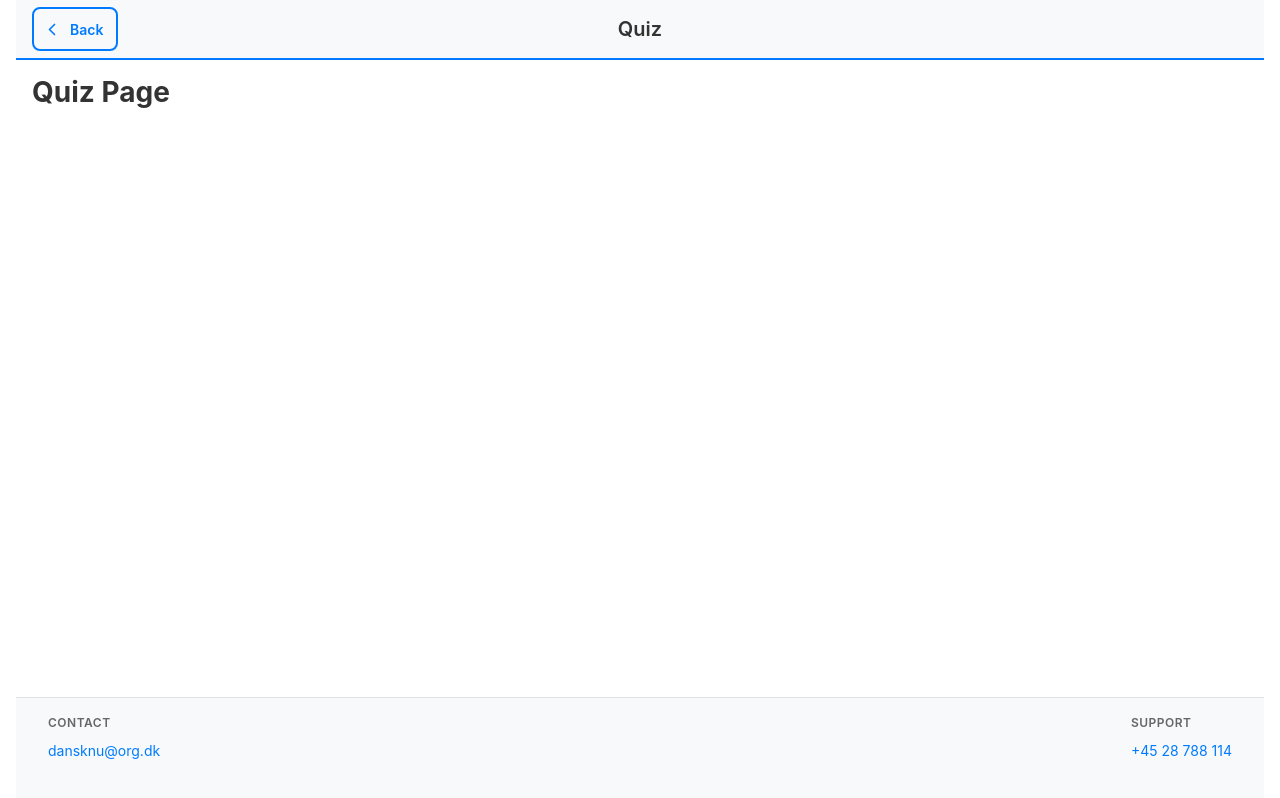
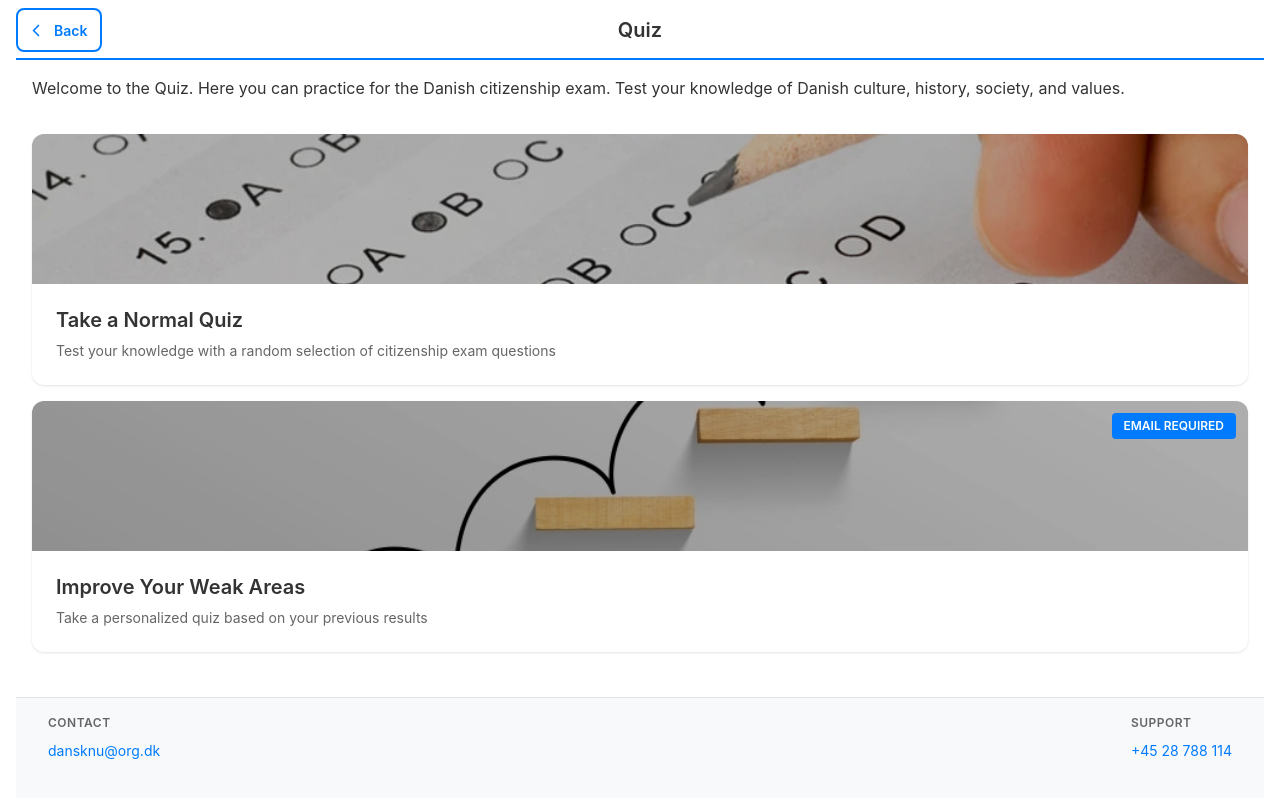
Before and after one commit to Flex-Wrap/DanskNu, a React (Vite) app: page /DanskNu/quiz in a window 1280 px wide. Built offline with nearby package versions, Linux system fonts and the light colour scheme.

Commit message:
doing maximal maximization of the maximum max :D I tested with lighthouse until I could get 97 and 94 out of a hundred in the performance and accessibility

```diff
--- a/index.html
+++ b/index.html
@@ -3,6 +3,9 @@
   <head>
     <meta charset="UTF-8" />
     <link rel="icon" type="image/svg+xml" href="/vite.svg" />
+    <link rel="preload" as="image" href="/DanskNu/assets/quizz.webp" type="image/webp">
+    <link rel="preload" as="image" href="/DanskNu/assets/info-dokk1.webp" type="image/webp">
+    <link rel="preload" as="image" href="/DanskNu/assets/news.webp" type="image/webp">
     <meta name="viewport" content="width=device-width, initial-scale=1.0" />
     <title>dansknu</title>
   </head>
--- a/src/components/Accordion.module.css
+++ b/src/components/Accordion.module.css
@@ -24,6 +24,11 @@
 
 .trigger:active {
   background-color: #e9ecef;
+}
+
+.trigger:focus-visible {
+  outline: 2px solid var(--primary-blue);
+  outline-offset: -2px;
 }
 
 .icon {
--- a/src/components/BackButton.module.css
+++ b/src/components/BackButton.module.css
@@ -17,12 +17,17 @@
   min-height: 44px;
   font-family: inherit;
   position: absolute;
-  left: 1rem;
+  left: 0;
 }
 
 .backButton:active {
   background-color: var(--primary-blue);
   color: #fff;
+}
+
+.backButton:focus-visible {
+  outline: 2px solid var(--primary-blue);
+  outline-offset: 2px;
 }
 
 .arrow {
--- a/src/components/InfoCard.module.css
+++ b/src/components/InfoCard.module.css
@@ -14,6 +14,11 @@
 
 .card:active {
   box-shadow: 0 4px 12px rgba(0, 0, 0, 0.12), 0 2px 4px rgba(0, 0, 0, 0.08);
+}
+
+.card:focus-visible {
+  outline: 2px solid var(--primary-blue);
+  outline-offset: -2px;
 }
 
 .content {
--- a/src/components/Modal.module.css
+++ b/src/components/Modal.module.css
@@ -76,6 +76,11 @@
   background-color: #f0f0f0;
 }
 
+.closeButton:focus-visible {
+  outline: 2px solid var(--primary-blue);
+  outline-offset: -2px;
+}
+
 .content {
   padding: 1.5rem;
 }
--- a/src/components/NavigationCard.module.css
+++ b/src/components/NavigationCard.module.css
@@ -15,6 +15,11 @@
 
 .card:active {
   box-shadow: 0 4px 12px rgba(0, 0, 0, 0.12), 0 2px 4px rgba(0, 0, 0, 0.08);
+}
+
+.card:focus-visible {
+  outline: 2px solid #007bff;
+  outline-offset: -2px;
 }
 
 .image {
--- a/src/components/NavigationCard.tsx
+++ b/src/components/NavigationCard.tsx
@@ -12,7 +12,14 @@ interface NavigationCardProps {
 export default function NavigationCard({ to, title, description, image, imageAlt }: NavigationCardProps) {
   return (
     <Link to={to} className={styles.card}>
-      <img src={image} alt={imageAlt} className={styles.image} />
+      <img
+        src={image}
+        alt={imageAlt}
+        className={styles.image}
+        width={400}
+        height={150}
+        loading="lazy"
+      />
       <div className={styles.content}>
         <h2 className={styles.title}>{title}</h2>
         <p className={styles.description}>{description}</p>
--- a/src/index.css
+++ b/src/index.css
@@ -56,11 +56,21 @@ body {
   align-items: center;
   gap: 1rem;
   padding: 0.75rem 1rem;
-  background-color: #f8f9fa;
-  border-bottom: 2px solid var(--primary-blue);
+  background-color: #fff;
   min-height: 60px;
   flex-shrink: 0;
   position: relative;
+  width: 100%;
+}
+
+.app-header::after {
+  content: '';
+  position: absolute;
+  bottom: 0;
+  left: 0;
+  right: 0;
+  height: 2px;
+  background-color: var(--primary-blue);
 }
 
 .page-title {
@@ -123,6 +133,12 @@ main {
 
 .footer-link:active {
   color: #0056b3;
+}
+
+.footer-link:focus-visible {
+  outline: 2px solid var(--primary-blue);
+  outline-offset: 2px;
+  border-radius: 0.25rem;
 }
 
 /* Typography */
--- a/src/routes/index.tsx
+++ b/src/routes/index.tsx
@@ -10,7 +10,7 @@ export const Route = createFileRoute('/')({
 
 function HomePage() {
   return (
-    <div>
+    <section>
       <p>
         Welcome to DanskNu. We're here to help you through your integration journey and guide you towards becoming Danish.
       </p>
@@ -39,6 +39,6 @@ function HomePage() {
           />
         </div>
       </nav>
-    </div>
+    </section>
   )
 }
--- a/src/routes/quiz.tsx
+++ b/src/routes/quiz.tsx
@@ -1,4 +1,7 @@
 import { createFileRoute } from '@tanstack/react-router'
+import NavigationCard from '../components/NavigationCard'
+import quizzImage from '../assets/quizz.webp'
+import improveImage from '../assets/improve.webp'
 
 export const Route = createFileRoute('/quiz')({
   component: QuizPage,
@@ -6,8 +9,45 @@ export const Route = createFileRoute('/quiz')({
 
 function QuizPage() {
   return (
-    <div>
-      <h1>Quiz Page</h1>
-    </div>
+    <section>
+      <p>
+        Welcome to the Quiz. Here you can practice for the Danish citizenship exam. Test your knowledge of Danish culture, history, society, and values.
+      </p>
+
+      <div style={{ display: 'grid', gridTemplateColumns: '1fr', gap: '1rem', marginTop: '2rem' }}>
+        <NavigationCard
+          to="/quiz"
+          title="Take a Normal Quiz"
+          description="Test your knowledge with a random selection of citizenship exam questions"
+          image={quizzImage}
+          imageAlt="Take a Normal Quiz"
+        />
+
+        <div style={{ position: 'relative' }}>
+          <span style={{
+            position: 'absolute',
+            top: '0.75rem',
+            right: '0.75rem',
+            backgroundColor: 'var(--primary-blue)',
+            color: '#fff',
+            padding: '0.25rem 0.75rem',
+            borderRadius: '0.25rem',
+            fontSize: '0.75rem',
+            fontWeight: 600,
+            textTransform: 'uppercase',
+            zIndex: 10
+          }}>
+            Email Required
+          </span>
+          <NavigationCard
+            to="/quiz"
+            title="Improve Your Weak Areas"
+            description="Take a personalized quiz based on your previous results"
+            image={improveImage}
+            imageAlt="Improve Your Weak Areas"
+          />
+        </div>
+      </div>
+    </section>
   )
 }
--- a/vite.config.ts
+++ b/vite.config.ts
@@ -5,4 +5,16 @@ import react from '@vitejs/plugin-react'
 export default defineConfig({
   base: '/DanskNu/',
   plugins: [react()],
+  build: {
+    rollupOptions: {
+      output: {
+        manualChunks: {
+          'vendor': ['react', 'react-dom'],
+          'router': ['@tanstack/react-router'],
+          'icons': ['lucide-react'],
+        },
+      },
+    },
+    chunkSizeWarningLimit: 1000,
+  },
 })
```
Also changed, not shown: src/assets/improve.webp (added).
